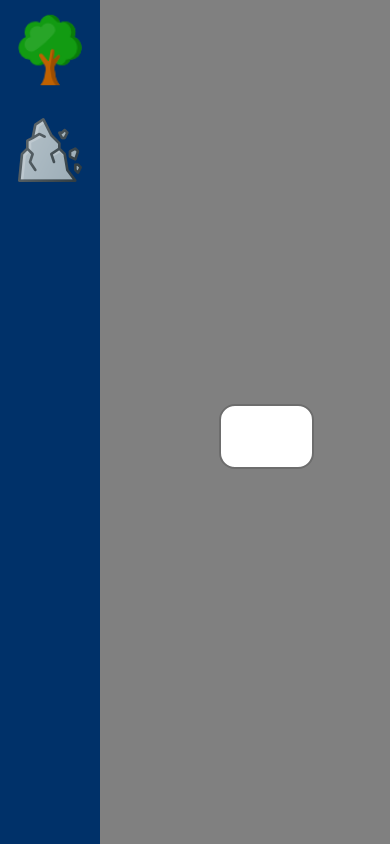
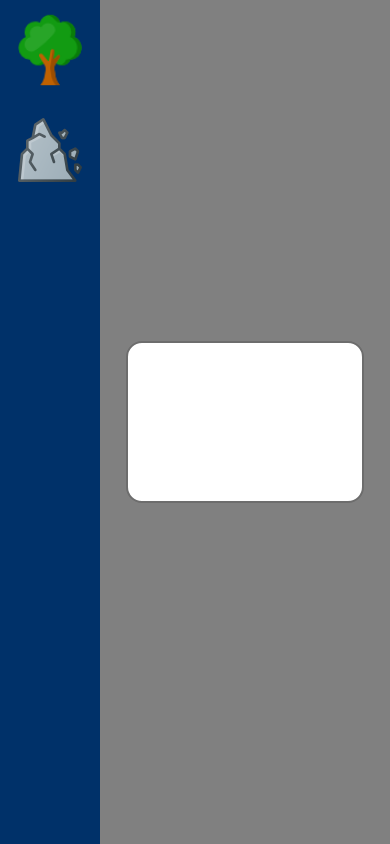
Before and after one commit to SuperQuentin/domo-test, a plain HTML site: page index.html in a window 390 px wide. Drawn offline with Linux system fonts and the light colour scheme.

Commit message:
fix: ipad display on mobile

```diff
--- a/css/app.css
+++ b/css/app.css
@@ -8,6 +8,7 @@ body{
 }
 
 .sidebar{
+    position: relative;
     width: 100px;
     height: 100vh;
     display: flex;
@@ -21,7 +22,7 @@ body{
     display: flex;
     justify-content: center;
     align-items: center;
-    transition: all 75ms;
+    z-index: 1;
 }
 
 .btn > img {
@@ -44,6 +45,7 @@ body{
 
 #ipad {
     position: relative;
+    display: flex;
     width: 1024px;
     aspect-ratio: 1024 / 690;
     border-radius: 1rem;
@@ -59,8 +61,7 @@ body{
 
 @media screen and (max-width: 1024px) {
     #ipad {
-        width: initial;
-        height: 90%;
+        width: 60vw;
         margin-top: 1rem;
         margin-bottom: 1rem;
     }
```
